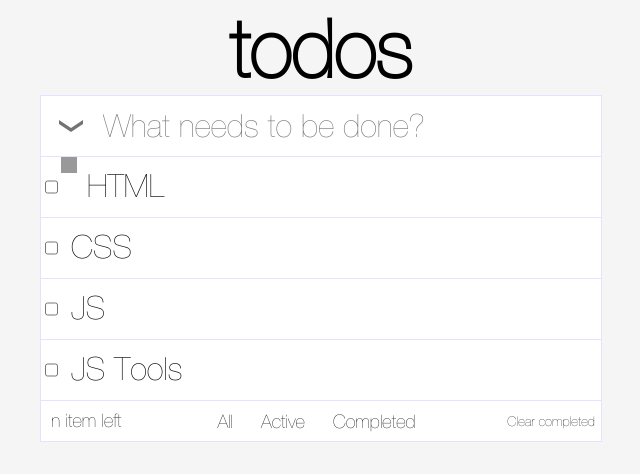
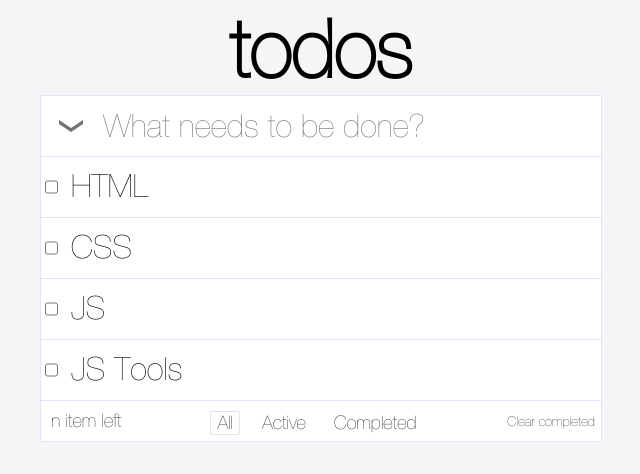
Before and after one commit to ok-technopolis/kim_michael, a plain HTML site: page index.html in a window 1280 px wide. Shown: the full height of the page, 319-959 px from the left. Drawn offline with Linux system fonts and the light colour scheme.

Commit message:
Fix some css mistakes:
-todo_item text was not multiline
-todo_remove button affected layout when hidden/shown
-active modifier now works

```diff
--- a/css/todo.css
+++ b/css/todo.css
@@ -44,31 +44,18 @@ body {
 }
 
 .todo-add_input {
+    -moz-appearance: textfield-multiline;
+    -webkit-appearance: textarea;
 	font-family: "Helvetica-Neue", serif;
 	font-size: 24pt;
 	border: 0;
 	flex: 1;
-}
-
-input[type=checkbox] + label {
-   background: #999;
-   height: 16px;
-   width: 16px;
-   display:inline-block;
-   padding: 0 0 0 0px;
-}
-
-input[type=checkbox]:checked + label {
-    background: #0080FF;
-    height: 16px;
-    width: 16px;
-    display:inline-block;
-    padding: 0 0 0 0px;
+	outline: none;
 }
 
 .todo-item {
 	display: flex;
-	height: 60px;
+	min-height: 60px;
 	border-bottom: 1px solid #E3E3FF;
 }
 
@@ -77,7 +64,7 @@ input[type=checkbox]:checked + label {
 }
 
 .todo-item:hover > .todo-item_remove {
-	display: block;
+	visibility: visible;
 }
 
 .todo-item_text {
@@ -88,6 +75,9 @@ input[type=checkbox]:checked + label {
 	resize: none;
 	padding-left: 10px;
 	padding-top: 12px;
+	outline: none;
+	word-break: break-all;
+	max-width: 600px;
 }
 
 .todo-item_remove {
@@ -99,7 +89,7 @@ input[type=checkbox]:checked + label {
 	margin: 15px 10px;
 	border: 0;
 	align-self: flex-end;
-	display: none;
+	visibility: hidden;
 }
 
 .todo-action-bar {
@@ -129,7 +119,7 @@ input[type=checkbox]:checked + label {
 	margin: 10px 6px;
 }
 
-.todo-filter.__active {
+.todos_filter.__active {
 	border: 1px solid #ebdfdf;
 	border-radius: 2px;
 }
--- a/index.html
+++ b/index.html
@@ -19,7 +19,6 @@
 		<div class="todo-list">
 			<div class="todo-item">
 				<input type="checkbox" class="todo-item_mark" aria-label="Mark as completed"/>
-				<label></label>
 				<div contenteditable="true" class="todo-item_text">HTML</div>
 				<button class="todo-item_remove" aria-label="Remove todo"></button>
 			</div>
```
